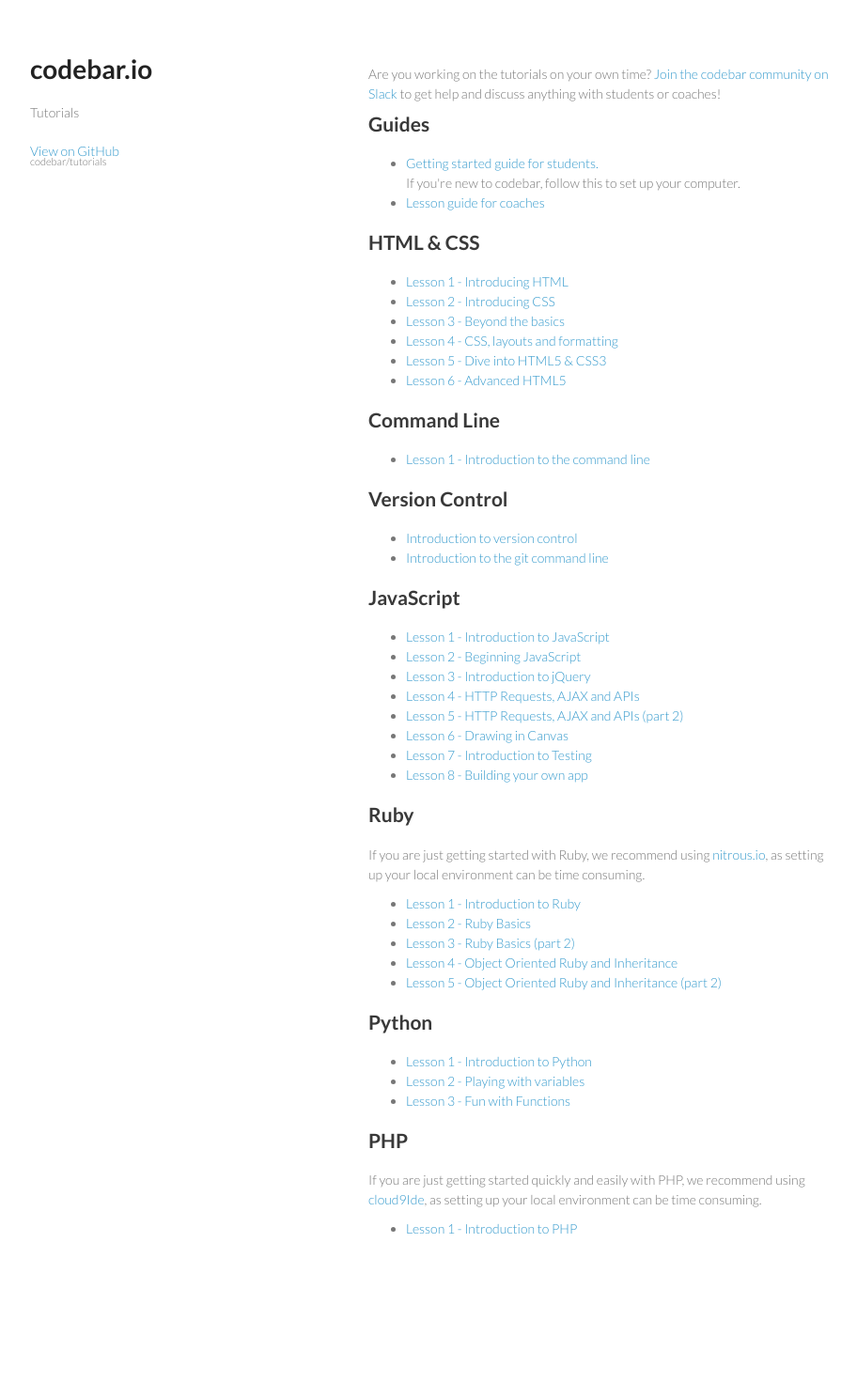
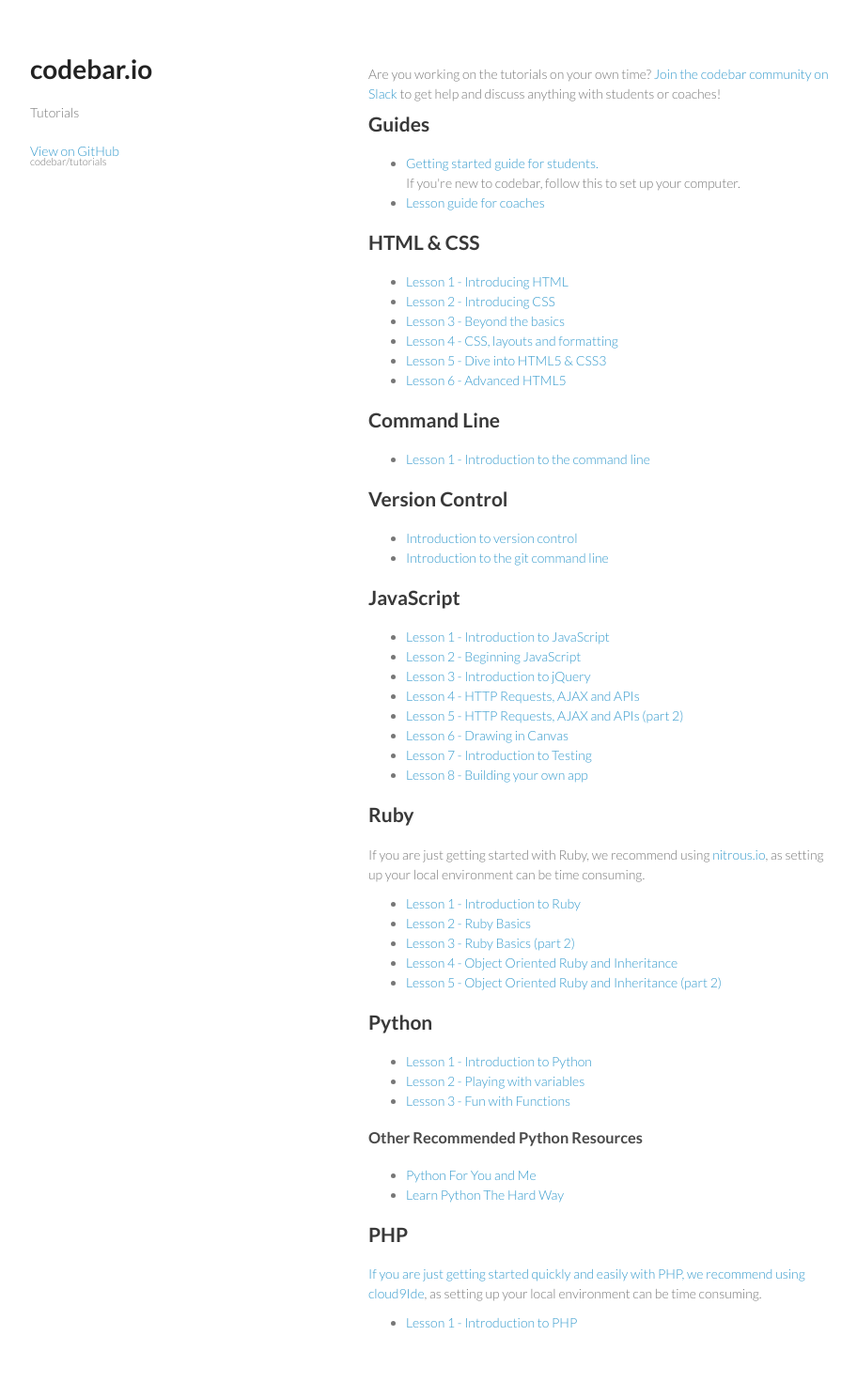
Before and after one commit to codebar/tutorials, a Jekyll site: the page index.html, which Jekyll copies as it is, in a window 1280 px wide. Shown: the whole page at 94% size, without its empty margins (178-1090 px from the left). Built offline with Jekyll 4.4.1, drawn with Linux system fonts in a browser that asks for light colours; before the commit the page ends 1388 px from its top, so only the background shows below that.

Commit message:
Add links to python resources

```diff
--- a/index.html
+++ b/index.html
@@ -88,6 +88,12 @@
             <li><a href="python/lesson3/tutorial.html">Lesson 3 - Fun with Functions</a></li>
           </ul>
 
+          <h3>Other Recommended Python Resources</h3>
+          <ul>
+            <li><a href="http://pymbook.readthedocs.io/en/latest/">Python For You and Me</li>
+            <li><a href="https://learnpythonthehardway.org/book/">Learn Python The Hard Way</li>
+          </ul>
+
           <h2>PHP</h2>
 
           <p class="lead">If you are just getting started quickly and easily with PHP, we recommend using <a href="https://docs.c9.io/docs/getting-started">cloud9Ide</a>, as setting up your local environment can be time consuming.</p>
```
